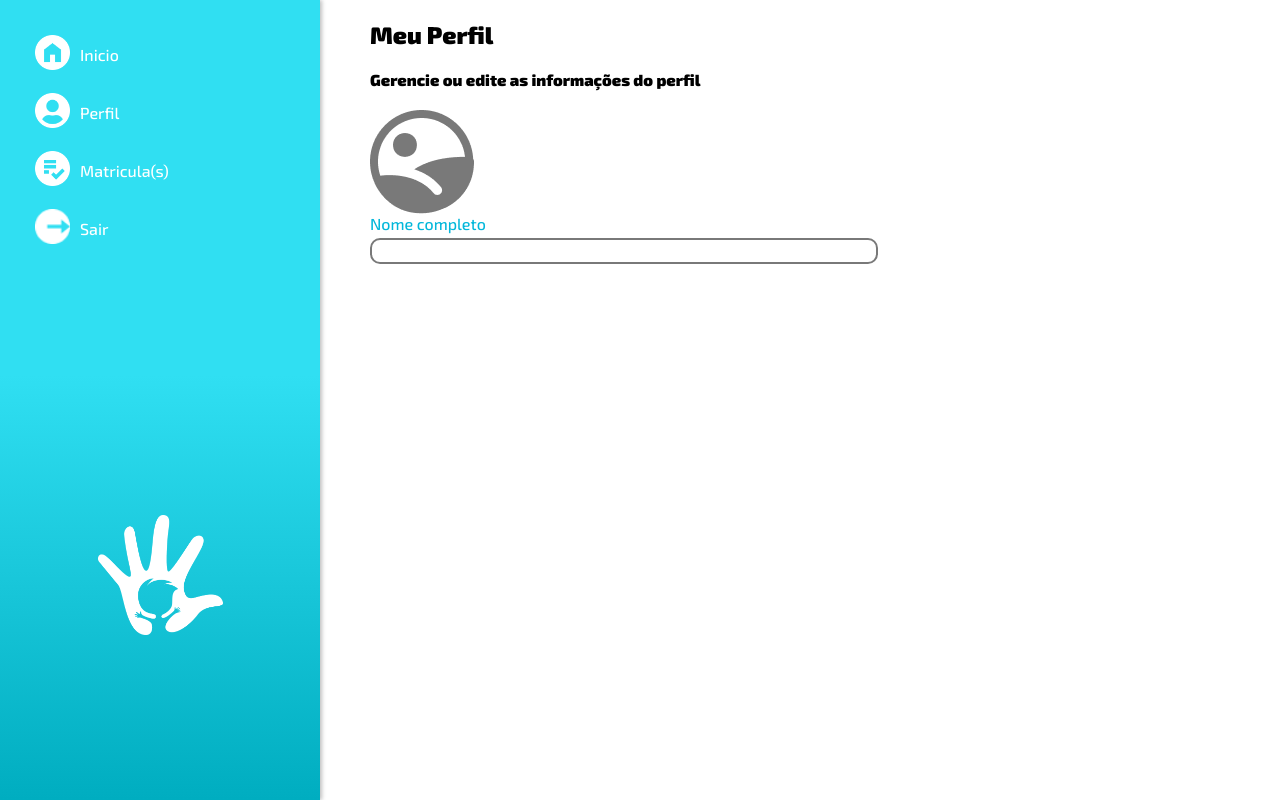
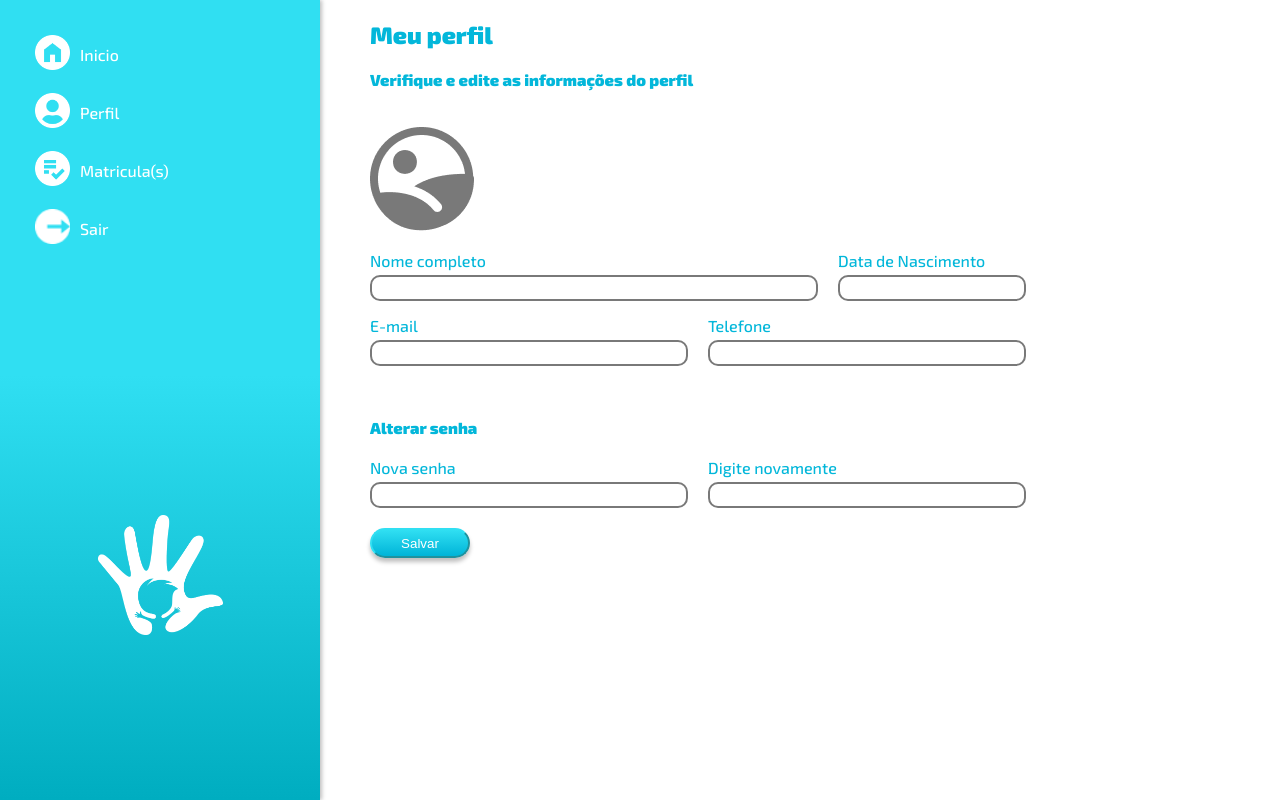
Before and after one commit to freitasvin/projeto-integrador-pw-front, a React (Create React App) app: page /profile in a window 1280 px wide. Built offline with nearby package versions, Linux system fonts and the light colour scheme.

Commit message:
styling profile page

```diff
--- a/src/components/FormInput/styles/index.js
+++ b/src/components/FormInput/styles/index.js
@@ -9,7 +9,7 @@ export const InputStyled = styled.input`
     width: 650px;
   `}
   ${(props) => props.size === 'large-medium' && `
-    width: 500px;
+    width: 440px;
     margin-right: 20px;
   `}
   ${(props) => props.size === 'medium' && `
--- a/src/pages/Home/index.js
+++ b/src/pages/Home/index.js
@@ -10,7 +10,7 @@ import { Api } from '../../services';
 export function Home() {
   const [ufs, setUfs] = useState([]);
   const [cities, setCities] = useState([]);
-  const [nieghborhoods, setNeighborhoods] = useState([]);
+  const [neighborhoods, setNeighborhoods] = useState([]);
   const [currentNeighborhood, setCurrentNeighborhood] = useState(0);
 
   useEffect(() => {
@@ -31,7 +31,7 @@ export function Home() {
     });
   };
 
-  const nieghborhoodHandler = (idNeighborhood) => {
+  const neighborhoodHandler = (idNeighborhood) => {
     setCurrentNeighborhood(idNeighborhood);
   };
 
@@ -68,9 +68,9 @@ export function Home() {
             ))}
           </DropMenuStyle>
 
-          <DropMenuStyle aria-label="Bairro Select" onChange={(e) => nieghborhoodHandler(e.target.value)}>
+          <DropMenuStyle aria-label="Bairro Select" onChange={(e) => neighborhoodHandler(e.target.value)}>
             <option hidden>Bairro</option>
-            {nieghborhoods && nieghborhoods.map((item) => (
+            {neighborhoods && neighborhoods.map((item) => (
               <option key={item.idNeighborhood} value={item.idNeighborhood}>
                 {item.name}
               </option>
--- a/src/pages/Home/styles/index.js
+++ b/src/pages/Home/styles/index.js
@@ -27,9 +27,12 @@ export const SearchStyle = styled.div`
 export const SearchResultStyle = styled.div`
     min-width: 780px;
     min-height: 330px;
+    max-width: 780px;
+    max-height: 330px;
     border: 4px solid;
     border-color: #03B7DA;
     border-radius: 10px;
+    overflow-y: scroll;
 `;
 
 export const SearchResultLabelStyle = styled.div`
--- /dev/null
+++ b/src/pages/Profile/ProfileIntroduction.js
@@ -0,0 +1,14 @@
+import React from 'react';
+import { ProfileIntroductionStyle } from './styles';
+
+export function ProfileIntroduction({
+  title,
+  subTitle,
+}) {
+  return (
+    <ProfileIntroductionStyle>
+      <h2>{title}</h2>
+      <h4>{subTitle}</h4>
+    </ProfileIntroductionStyle>
+  );
+}
--- a/src/pages/Profile/index.js
+++ b/src/pages/Profile/index.js
@@ -4,18 +4,19 @@ import {
 } from './styles';
 import { Menu } from '../../components/Menu';
 import { FormInput } from '../../components/FormInput';
+import { FormSubmit } from '../../components/FormSubmit';
 import profileIcon from '../../Images/Icons/Profile.png';
+import { ProfileIntroduction } from './ProfileIntroduction';
 
 export function Profile() {
   return (
     <ContainerStyle>
       <Menu />
       <MainStyle>
-        <div>
-          <h2>Meu Perfil</h2>
-          <h4>Gerencie ou edite as informações do perfil</h4>
-        </div>
-
+        <ProfileIntroduction
+          title="Meu perfil"
+          subTitle="Verifique e edite as informações do perfil"
+        />
         <FormStyled>
           <img src={profileIcon} alt="profileIcon" />
 
@@ -27,6 +28,47 @@ export function Profile() {
             inputLabel="Nome completo"
             size="large-medium"
           />
+          <FormInput
+            type="text"
+            inputId="displayBirthday"
+            inputLabel="Data de Nascimento"
+            size="small-medium"
+          />
+          <FormInput
+            type="email"
+            inputId="displayEmail"
+            inputLabel="E-mail"
+            size="medium"
+          />
+          <FormInput
+            type="tel"
+            inputId="displayPhone"
+            inputLabel="Telefone"
+            size="medium"
+          />
+        </FormStyled>
+
+        <FormStyled>
+          <h4>Alterar senha</h4>
+          <Break />
+          <FormInput
+            type="password"
+            inputId="password"
+            inputLabel="Nova senha"
+            size="medium"
+          />
+          <FormInput
+            type="password"
+            inputId="passwordRepeat"
+            inputLabel="Digite novamente"
+            size="medium"
+          />
+          <Break />
+          <FormSubmit
+            inputId="submitNewPassword"
+            value="Salvar"
+          />
+
         </FormStyled>
       </MainStyle>
     </ContainerStyle>
--- a/src/pages/Profile/styles/index.js
+++ b/src/pages/Profile/styles/index.js
@@ -7,6 +7,8 @@ export const ContainerStyle = styled.div`
 `;
 
 export const MainStyle = styled.div`
+    font-weight: 500;
+    color: #03B7DA;
     height: 100vh;
     flex-basis: 75%;
     display: flex;
@@ -17,11 +19,26 @@ export const MainStyle = styled.div`
 
 export const FormStyled = styled.form`
   display: flex;
-  flex-direction: row;
   flex-wrap: wrap;
+  float: left;
+  align-items: center;
+  margin-top: 2%;
+
+  img {
+    padding-bottom: 20px;
+  }
+
+  input {
+    margin-bottom: 15px;
+  }
 `;
 
 export const Break = styled.div`
     height: 0;
     flex-basis: 100%
 `;
+
+export const ProfileIntroductionStyle = styled.div`
+
+
+`;
```
